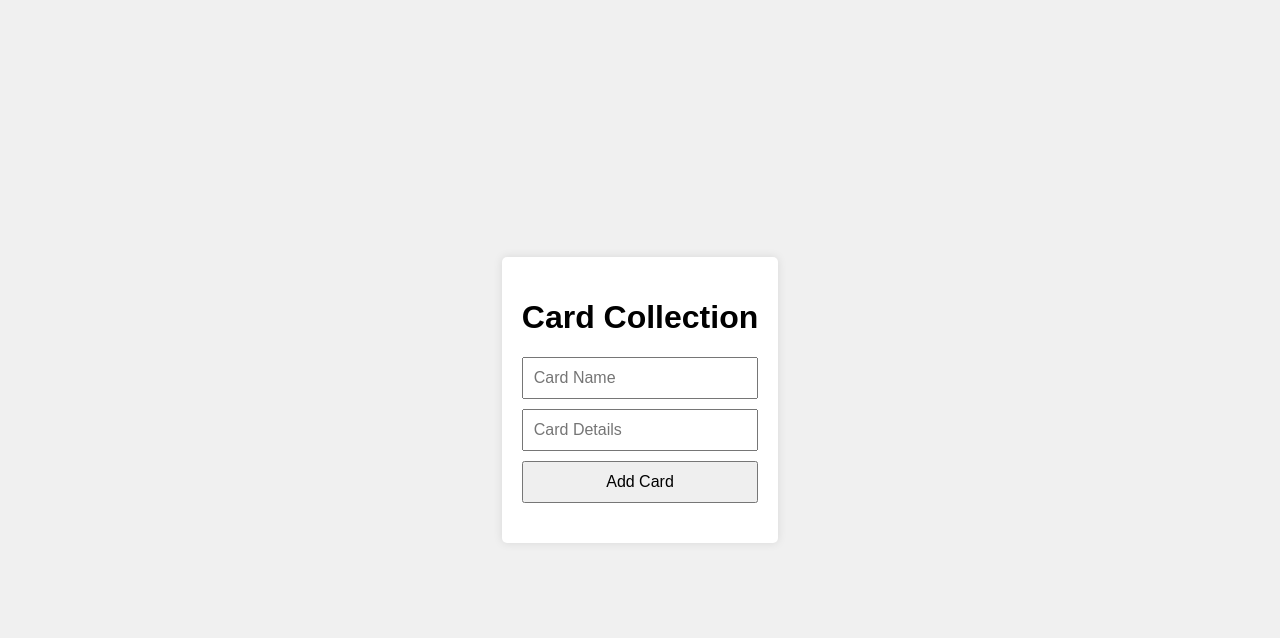
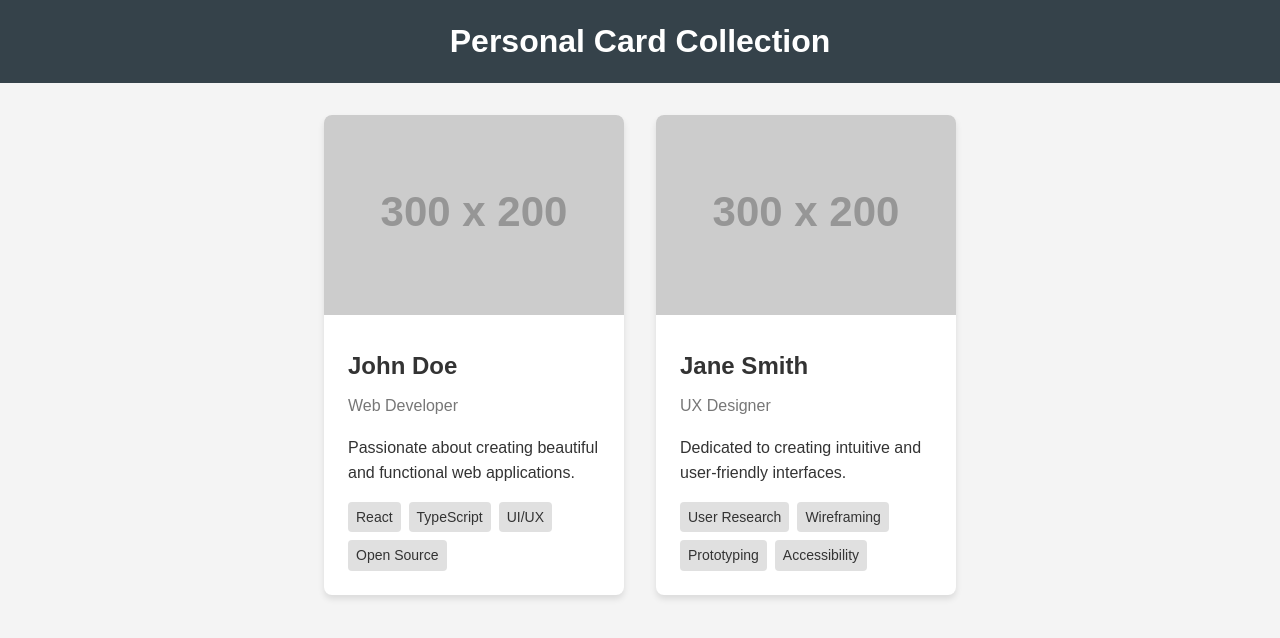
Before and after one commit to marangaa/cards, a plain HTML site: page index.html in a window 1280 px wide. Drawn offline with Linux system fonts and the light colour scheme; placeholder pictures from the web are drawn by us.

Commit message:
chore: Update website layout and styling

```diff
--- a/index.html
+++ b/index.html
@@ -3,21 +3,16 @@
 <head>
     <meta charset="UTF-8">
     <meta name="viewport" content="width=device-width, initial-scale=1.0">
-    <title>Card Collection</title>
+    <title>Personal Card Collection</title>
     <link rel="stylesheet" href="styles.css">
 </head>
 <body>
-    <div class="container">
-        <h1>Card Collection</h1>
-        <form id="cardForm">
-            <input type="text" id="cardName" placeholder="Card Name" required>
-            <input type="text" id="cardDetails" placeholder="Card Details" required>
-            <button type="submit">Add Card</button>
-        </form>
-        <div id="cardCollection">
-            <!-- Cards will be displayed here -->
-        </div>
-    </div>
+    <header>
+        <h1>Personal Card Collection</h1>
+    </header>
+    <main id="card-container">
+        <!-- Cards will be dynamically inserted here -->
+    </main>
     <script src="scripts.js"></script>
 </body>
 </html>
--- a/scripts.js
+++ b/scripts.js
@@ -1,17 +1,45 @@
-document.getElementById('cardForm').addEventListener('submit', function(event) {
-    event.preventDefault();
+const cardData = [
+    {
+        name: "John Doe",
+        title: "Web Developer",
+        description: "Passionate about creating beautiful and functional web applications.",
+        interests: ["React", "TypeScript", "UI/UX", "Open Source"],
+        imageUrl: "https://via.placeholder.com/300x200"
+    },
+    {
+        name: "Jane Smith",
+        title: "UX Designer",
+        description: "Dedicated to creating intuitive and user-friendly interfaces.",
+        interests: ["User Research", "Wireframing", "Prototyping", "Accessibility"],
+        imageUrl: "https://via.placeholder.com/300x200"
+    }
+];
 
-    const cardName = document.getElementById('cardName').value;
-    const cardDetails = document.getElementById('cardDetails').value;
-
-    const cardCollection = document.getElementById('cardCollection');
-
+function createCard(data) {
     const card = document.createElement('div');
     card.className = 'card';
-    card.innerHTML = `<h3>${cardName}</h3><p>${cardDetails}</p>`;
 
-    cardCollection.appendChild(card);
+    card.innerHTML = `
+        <img src="${data.imageUrl}" alt="${data.name}" class="card-image">
+        <div class="card-content">
+            <h2 class="card-title">${data.name}</h2>
+            <p class="card-subtitle">${data.title}</p>
+            <p class="card-description">${data.description}</p>
+            <div class="card-interests">
+                ${data.interests.map(interest => `<span class="interest-tag">${interest}</span>`).join('')}
+            </div>
+        </div>
+    `;
 
-    // Clear the form
-    document.getElementById('cardForm').reset();
-});
+    return card;
+}
+
+function renderCards() {
+    const container = document.getElementById('card-container');
+    cardData.forEach(data => {
+        const card = createCard(data);
+        container.appendChild(card);
+    });
+}
+
+document.addEventListener('DOMContentLoaded', renderCards);
--- a/styles.css
+++ b/styles.css
@@ -1,42 +1,78 @@
+* {
+    box-sizing: border-box;
+    margin: 0;
+    padding: 0;
+}
+
 body {
     font-family: Arial, sans-serif;
-    background-color: #f0f0f0;
-    display: flex;
-    justify-content: center;
-    align-items: center;
-    height: 100vh;
-    margin: 0;
+    line-height: 1.6;
+    background-color: #f4f4f4;
+    color: #333;
 }
 
-.container {
-    background-color: #fff;
-    padding: 20px;
-    border-radius: 5px;
-    box-shadow: 0 0 10px rgba(0, 0, 0, 0.1);
-}
-
-h1 {
+header {
+    background-color: #35424a;
+    color: #ffffff;
+    padding: 1rem;
     text-align: center;
 }
 
-form {
+main {
+    padding: 2rem;
     display: flex;
-    flex-direction: column;
-    gap: 10px;
-}
-
-input, button {
-    padding: 10px;
-    font-size: 16px;
-}
-
-#cardCollection {
-    margin-top: 20px;
+    flex-wrap: wrap;
+    justify-content: center;
+    gap: 2rem;
 }
 
 .card {
+    background-color: #fff;
+    border-radius: 8px;
+    box-shadow: 0 4px 6px rgba(0, 0, 0, 0.1);
+    overflow: hidden;
+    width: 300px;
+    transition: transform 0.3s ease;
+}
+
+.card:hover {
+    transform: translateY(-5px);
+}
+
+.card-image {
+    width: 100%;
+    height: 200px;
+    object-fit: cover;
+}
+
+.card-content {
+    padding: 1.5rem;
+}
+
+.card-title {
+    font-size: 1.5rem;
+    margin-bottom: 0.5rem;
+}
+
+.card-subtitle {
+    color: #777;
+    margin-bottom: 1rem;
+}
+
+.card-description {
+    margin-bottom: 1rem;
+}
+
+.card-interests {
+    display: flex;
+    flex-wrap: wrap;
+    gap: 0.5rem;
+}
+
+.interest-tag {
     background-color: #e0e0e0;
-    padding: 10px;
-    border-radius: 5px;
-    margin-bottom: 10px;
+    color: #333;
+    padding: 0.25rem 0.5rem;
+    border-radius: 4px;
+    font-size: 0.875rem;
 }
```
Also changed, not shown: 1 other file.
